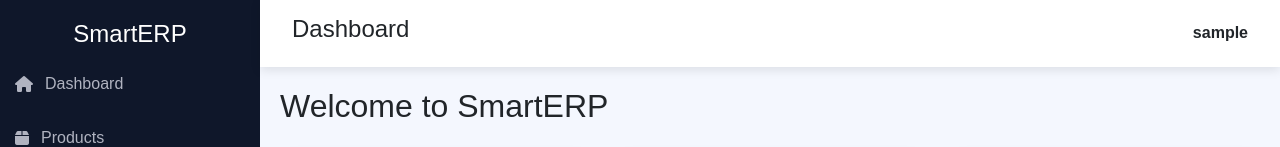
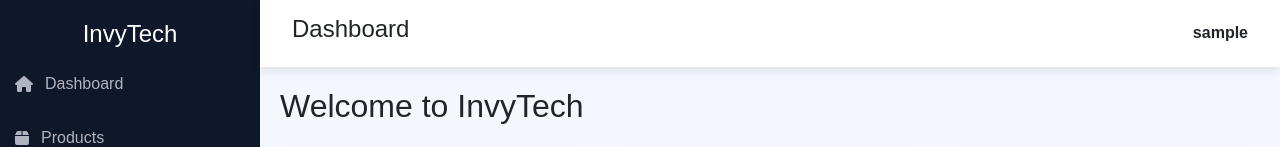
Before and after one commit to Kannishree/ERP-System, a website: page public/index1.html in a window 1280 px wide. Shown: the top 147 px of the page. Drawn offline with nearby package versions, Linux system fonts and the light colour scheme; sample sign-in values are in the browser's storage.

Commit message:
Update index1.html

```diff
--- a/public/index1.html
+++ b/public/index1.html
@@ -201,7 +201,7 @@
 
     <!-- Sidebar -->
     <div class="sidebar" id="sidebar">
-        <h4 class="text-center">SmartERP</h4>
+        <h4 class="text-center">InvyTech</h4>
         <a href="index1.html"><i class="fas fa-home"></i> <span>Dashboard</span></a>
         <a href="product.html"><i class="fas fa-box"></i> <span>Products</span></a>
         <a href="visualization.html"><i class="fas fa-chart-bar"></i> <span>Visualization</span></a>
@@ -221,7 +221,7 @@
 
     <!-- Dashboard Content -->
     <div class="content" id="dashboard-content">
-        <h2>Welcome to SmartERP</h2>
+        <h2>Welcome to InvyTech</h2>
         <div class="row mt-4">
             <div class="col-md-4">
                 <a href="visualization.html" class="card-link">
```
